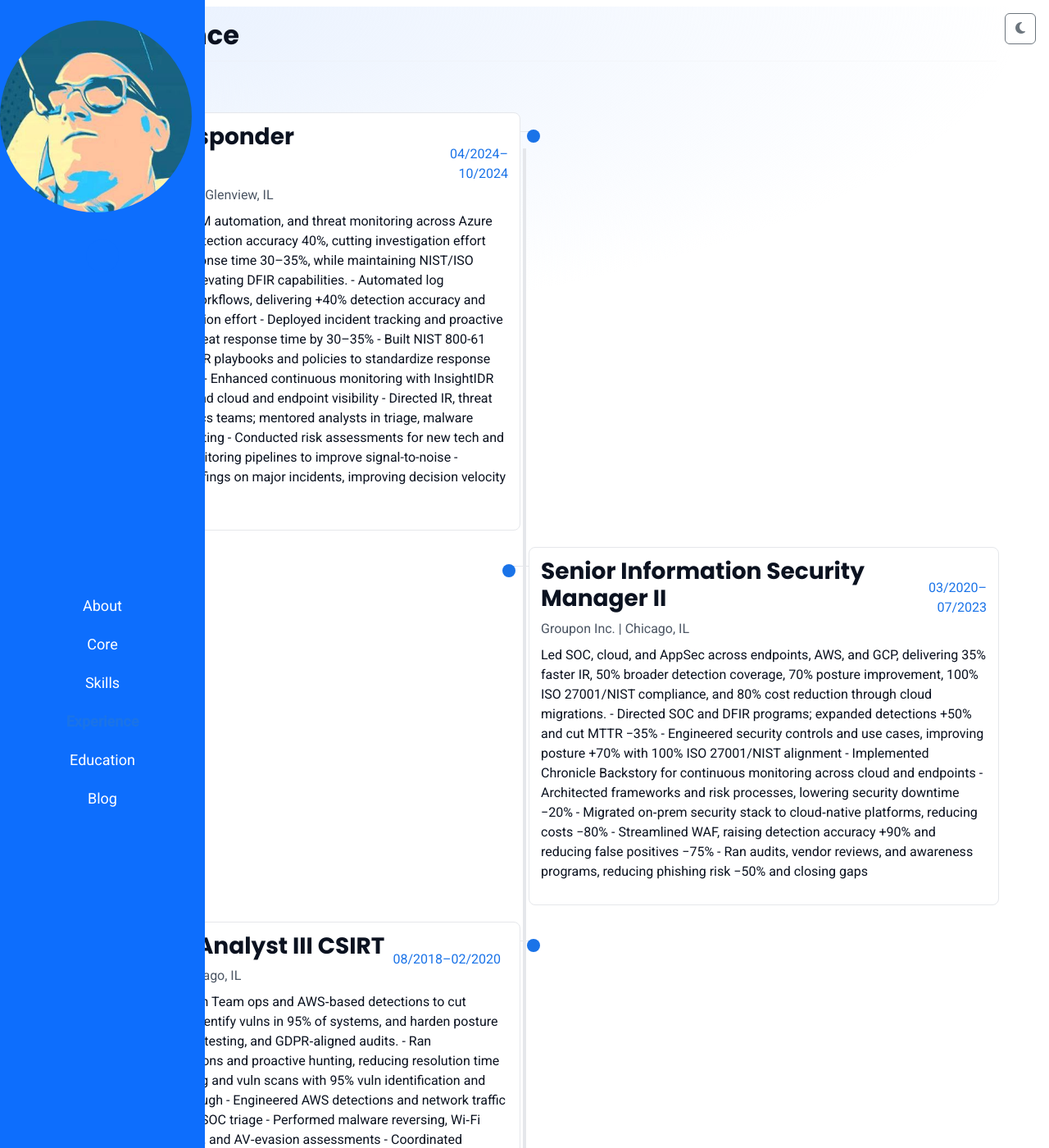
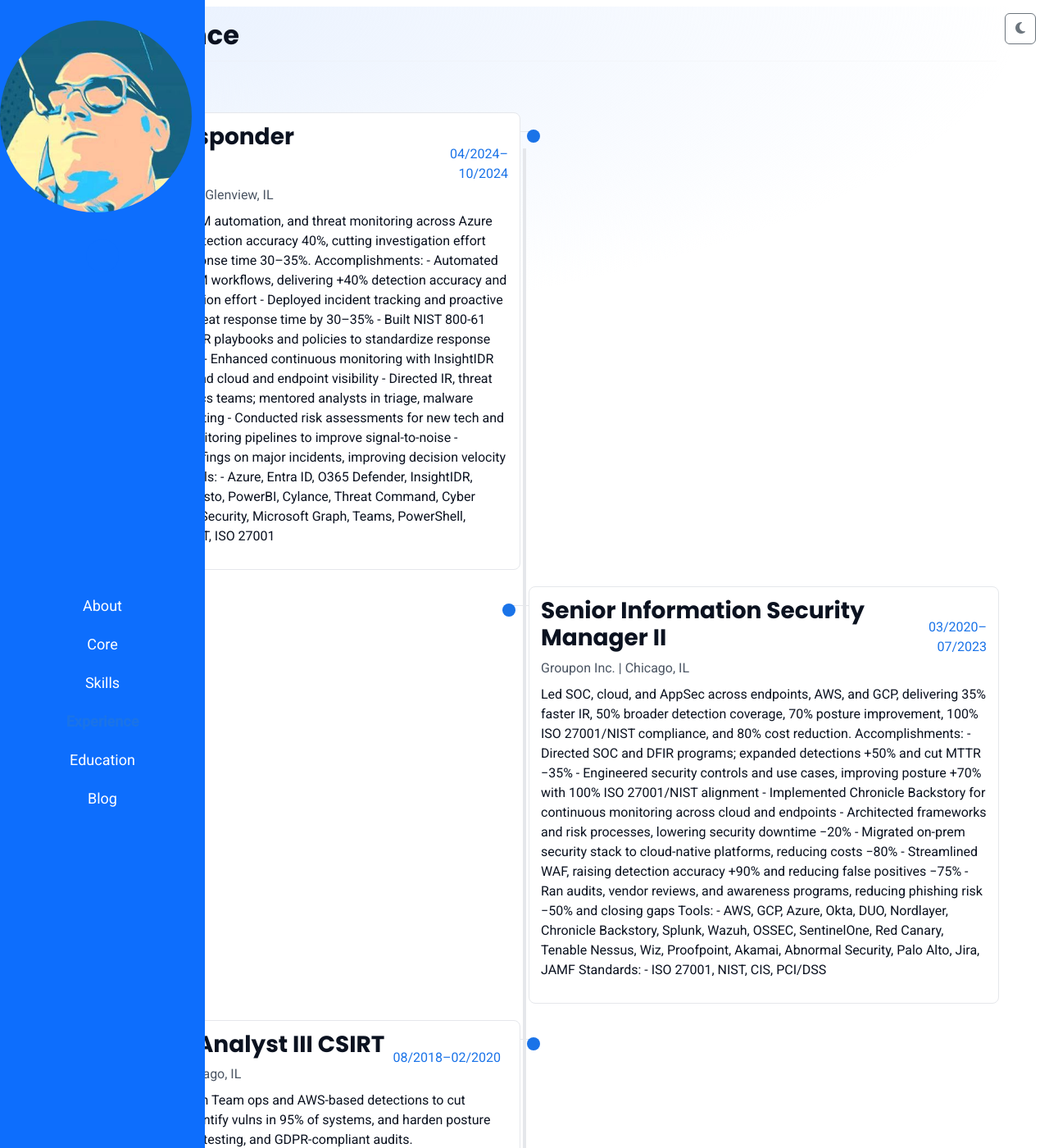
Before and after one commit to tim-salvador/tim-salvador.github.io, a Jekyll site: the page built from index.md, in a window 1280 px wide and 1400 px high, scrolled down 2304 px. Shown: the whole window at 82% size. Built offline with Jekyll 4.4.1, drawn with Linux system fonts in a browser that asks for light colours; nearby versions of some CDN libraries; a script that is not in the unit is left out; some of the changed text lies outside the part shown.

Commit message:
Restructure experience.yml with cleaner description format

```diff
--- a/_data/experience.yml
+++ b/_data/experience.yml
@@ -6,8 +6,10 @@
     location: "Glenview, IL"
     start_date: "04/2024"
     end_date: "10/2024"
-    description: |
-      Drove enterprise IR, SIEM automation, and threat monitoring across Azure and O365, improving detection accuracy 40%, cutting investigation effort 50%, and reducing response time 30–35%, while maintaining NIST/ISO 27001 alignment and elevating DFIR capabilities.
+    description: |-
+      Drove enterprise IR, SIEM automation, and threat monitoring across Azure and O365, improving detection accuracy 40%, cutting investigation effort 50%, and reducing response time 30–35%.
+
+      Accomplishments:
       - Automated log monitoring and SIEM workflows, delivering +40% detection accuracy and −50% manual investigation effort
       - Deployed incident tracking and proactive detections, reducing threat response time by 30–35%
       - Built NIST 800-61 and ISO 27001 aligned IR playbooks and policies to standardize response and ensure compliance
@@ -15,51 +17,55 @@
       - Directed IR, threat monitoring, and forensics teams; mentored analysts in triage, malware analysis, and threat hunting
       - Conducted risk assessments for new tech and vendors; optimized monitoring pipelines to improve signal-to-noise
       - Delivered executive briefings on major incidents, improving decision velocity and audit readiness
-    Tools: |
-      -  Azure, Entra ID, O365 Defender, InsightIDR, InsightConnect, KQL/Kusto, PowerBI, Cylance, Threat Command, Cyber Triage, Valimail, Area 1 Security, Microsoft Graph, Teams, PowerShell, Python
-    Standards: |
-      -  NIST, ISO 27001
-    Highlights: |
-      -
+
+      Tools:
+      - Azure, Entra ID, O365 Defender, InsightIDR, InsightConnect, KQL/Kusto, PowerBI, Cylance, Threat Command, Cyber Triage, Valimail, Area 1 Security, Microsoft Graph, Teams, PowerShell, Python
+
+      Standards:
+      - NIST, ISO 27001
 
   - position: "Senior Information Security Manager II"
     company: "Groupon Inc."
     location: "Chicago, IL"
     start_date: "03/2020"
     end_date: "07/2023"
-    description: |
-      Led SOC, cloud, and AppSec across endpoints, AWS, and GCP, delivering 35% faster IR, 50% broader detection coverage, 70% posture improvement, 100% ISO 27001/NIST compliance, and 80% cost reduction through cloud migrations.
+    description: |-
+      Led SOC, cloud, and AppSec across endpoints, AWS, and GCP, delivering 35% faster IR, 50% broader detection coverage, 70% posture improvement, 100% ISO 27001/NIST compliance, and 80% cost reduction.
+
+      Accomplishments:
       - Directed SOC and DFIR programs; expanded detections +50% and cut MTTR −35%
       - Engineered security controls and use cases, improving posture +70% with 100% ISO 27001/NIST alignment
       - Implemented Chronicle Backstory for continuous monitoring across cloud and endpoints
       - Architected frameworks and risk processes, lowering security downtime −20%
-      - Migrated on‑prem security stack to cloud‑native platforms, reducing costs −80%
+      - Migrated on-prem security stack to cloud-native platforms, reducing costs −80%
       - Streamlined WAF, raising detection accuracy +90% and reducing false positives −75%
       - Ran audits, vendor reviews, and awareness programs, reducing phishing risk −50% and closing gaps
-    Tools: |
-      - AWS, GCP, Azure, Okta, DUO, Nordlayer, Chronicle Backstory, Splunk, Wazuh, OSSEC, SentinelOne, Red Canary, Tenable Nessus, Wiz, Proofpoint, Akamai, Abnormal Security, Palo Alto, Jira, JAMF, G Suite, PagerDuty, GitHub, OpenVPN, Filebeat
-    Standards: |
+
+      Tools:
+      - AWS, GCP, Azure, Okta, DUO, Nordlayer, Chronicle Backstory, Splunk, Wazuh, OSSEC, SentinelOne, Red Canary, Tenable Nessus, Wiz, Proofpoint, Akamai, Abnormal Security, Palo Alto, Jira, JAMF
+
+      Standards:
       - ISO 27001, NIST, CIS, PCI/DSS
-    Highlights: |
-      -
 
   - position: "Sr Security Analyst III CSIRT"
     company: "AbbVie Inc."
     location: "North Chicago, IL"
     start_date: "08/2018"
     end_date: "02/2020"
-    description: |
-      Led Red, Blue, and Green Team ops and AWS‑based detections to cut resolution time −25%, identify vulns in 95% of systems, and harden posture via AppSec, AV‑evasion testing, and GDPR‑aligned audits.
+    description: |-
+      Led Red, Blue, and Green Team ops and AWS-based detections to cut resolution time 25%, identify vulns in 95% of systems, and harden posture via AppSec, AV-evasion testing, and GDPR-compliant audits.
+
+      Accomplishments:
       - Ran Red/Blue/Green operations and proactive hunting, reducing resolution time −25%
-      - Drove pen testing and vuln scans with 95% vuln identification and remediation follow‑through
+      - Drove pen testing and vuln scans with 95% vuln identification and remediation follow-through
       - Engineered AWS detections and network traffic analytics to strengthen SOC triage
-      - Performed malware reversing, Wi‑Fi testing, AppSec reviews, and AV‑evasion assessments
-      - Coordinated GDPR‑compliant audits
+      - Performed malware reversing, Wi-Fi testing, AppSec reviews, and AV-evasion assessments
+      - Coordinated GDPR-compliant audits
       - Authored policies and IR playbooks to standardize response
       - Produced incident reports and briefings using SOC and forensics tooling
-    Tools: |
-      - AWS, Splunk, CrowdStrike, FTK, Volatility, SIFT, Yara, McAfee, Burp Suite Pro, Kali Linux, Metasploit, Qualys, Tenable Nessus, ThreatStream, Jira, ServiceNow, VCenter, O365, Python, PowerShell, Bash, Windows, Linux, iOS, Android
-    Standards: |
-      - GDRP
-    Highlights: |
-      -
+
+      Tools:
+      - AWS, Splunk, CrowdStrike, FTK, Volatility, SIFT, Yara, McAfee, Burp Suite Pro, Kali Linux, Metasploit, Qualys, Tenable Nessus, ThreatStream, Jira, ServiceNow, VCenter, O365, Python, PowerShell
+
+      Standards:
+      - GDPR
```
